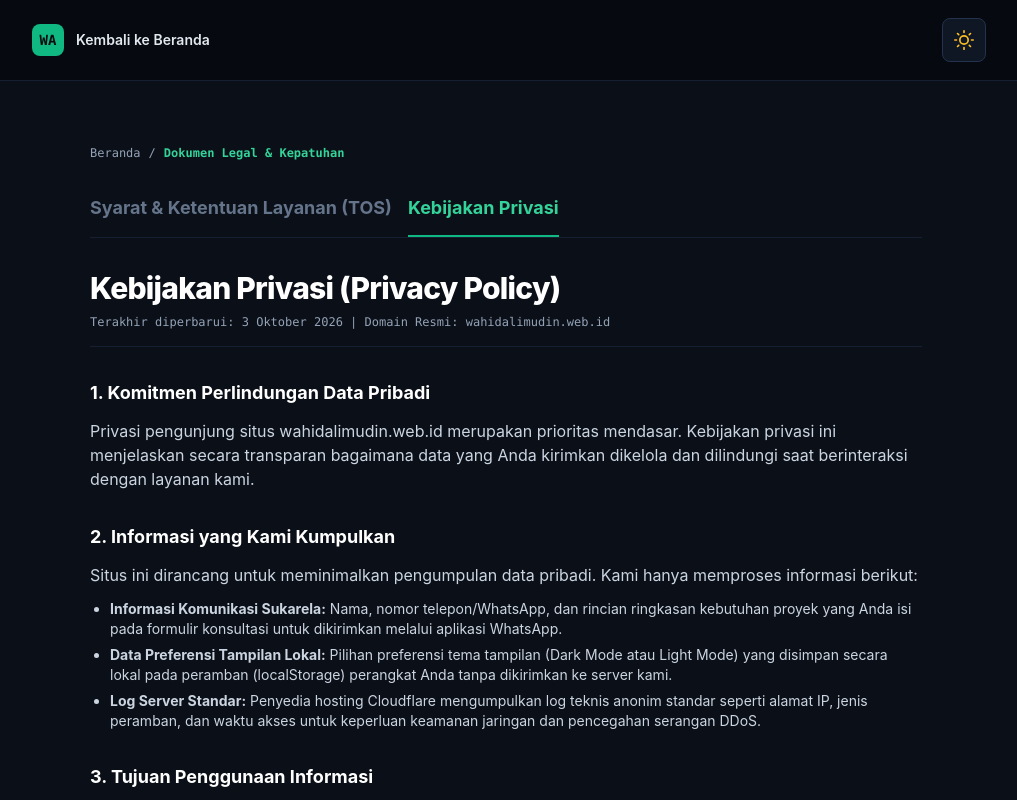
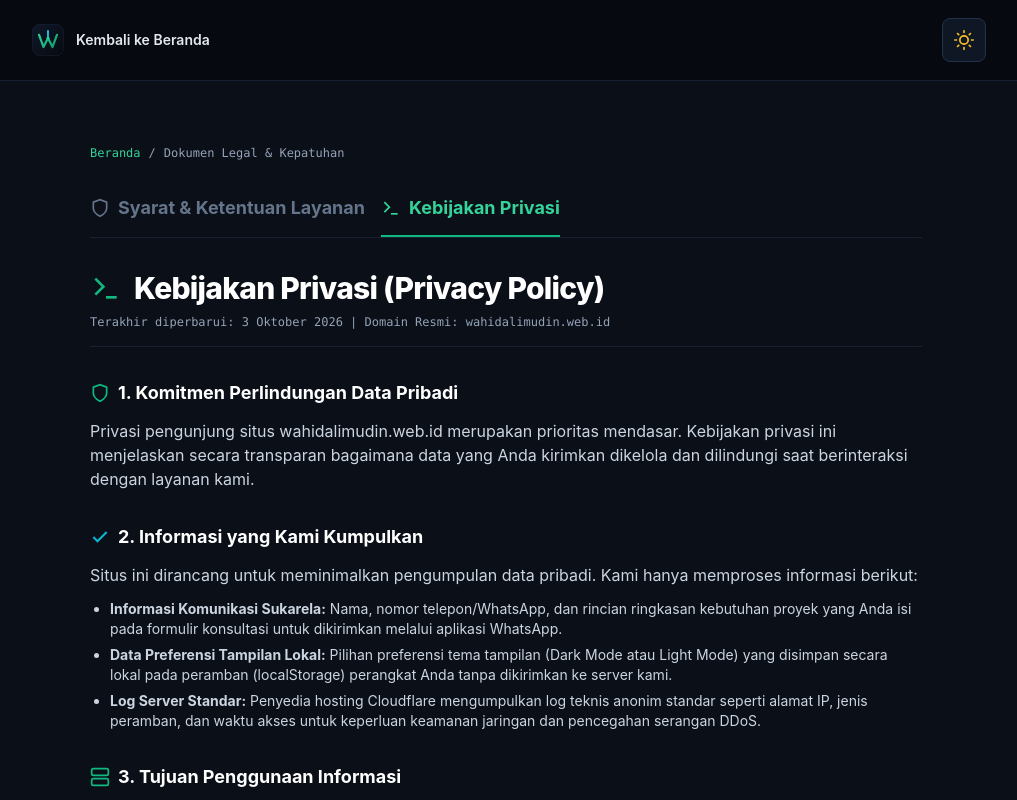
Before and after one commit to wahid672/Wahid-dev, a React (Vite) app: page / in a window 1280 px wide. Both pictures are taken after a click on the button "Kebijakan Privasi". Shown: the top 800 px of the page, without its empty margins (134-1151 px from the left). Built offline with nearby package versions, Linux system fonts and the light colour scheme.

Commit message:
style: sematkan ikon tematik (shield, terminal, server, candlestick, cpu, shopping bag) pada halaman terms dan privacy

```diff
--- a/src/components/LegalPage.tsx
+++ b/src/components/LegalPage.tsx
@@ -1,5 +1,18 @@
 import React, { useState } from 'react';
-import { SunIcon, MoonIcon } from './Icons';
+import {
+  SunIcon,
+  MoonIcon,
+  TerminalIcon,
+  ShieldIcon,
+  CandlestickIcon,
+  ServerIcon,
+  CpuIcon,
+  ShoppingBagIcon,
+  CheckIcon,
+  ExternalLinkIcon,
+  WhatsAppIcon,
+  TelegramIcon
+} from './Icons';
 
 interface LegalPageProps {
   initialTab?: 'terms' | 'privacy';
@@ -26,9 +39,11 @@ export const LegalPage: React.FC<LegalPageProps> = ({
             onClick={onBackToHome}
             className="flex items-center gap-3 text-sm font-semibold text-slate-800 dark:text-slate-200 hover:text-emerald-600 dark:hover:text-emerald-400 transition-colors focus-visible:ring-2 focus-visible:ring-emerald-500 rounded-lg p-1.5"
           >
-            <div className="w-8 h-8 rounded-lg bg-emerald-500 text-obsidian-950 font-mono font-bold flex items-center justify-center text-sm">
-              WA
-            </div>
+            <img
+              src="/logo.svg"
+              alt="Logo Wahid Alimudin"
+              className="w-8 h-8 rounded-lg shadow-sm"
+            />
             <span>Kembali ke Beranda</span>
           </button>
 
@@ -49,9 +64,11 @@ export const LegalPage: React.FC<LegalPageProps> = ({
       <main className="flex-1 max-w-4xl mx-auto px-4 sm:px-6 lg:px-8 py-10 sm:py-16 space-y-8">
         {/* Navigation Breadcrumb */}
         <div className="text-xs font-mono text-slate-500 dark:text-slate-400 flex items-center gap-2">
-          <button type="button" onClick={onBackToHome} className="hover:underline">Beranda</button>
+          <button type="button" onClick={onBackToHome} className="hover:underline text-emerald-600 dark:text-emerald-400">
+            Beranda
+          </button>
           <span>/</span>
-          <span className="text-emerald-600 dark:text-emerald-400 font-semibold">Dokumen Legal &amp; Kepatuhan</span>
+          <span>Dokumen Legal &amp; Kepatuhan</span>
         </div>
 
         {/* Tab Switcher */}
@@ -59,24 +76,26 @@ export const LegalPage: React.FC<LegalPageProps> = ({
           <button
             type="button"
             onClick={() => setActiveTab('terms')}
-            className={`min-h-[44px] pb-3 text-base sm:text-lg font-bold border-b-2 transition-colors ${
+            className={`min-h-[44px] pb-3 text-base sm:text-lg font-bold border-b-2 transition-colors flex items-center gap-2 ${
               activeTab === 'terms'
                 ? 'border-emerald-500 text-emerald-600 dark:text-emerald-400'
                 : 'border-transparent text-slate-500 hover:text-slate-800 dark:hover:text-slate-200'
             }`}
           >
-            Syarat &amp; Ketentuan Layanan (TOS)
+            <ShieldIcon className="w-5 h-5" />
+            <span>Syarat &amp; Ketentuan Layanan</span>
           </button>
           <button
             type="button"
             onClick={() => setActiveTab('privacy')}
-            className={`min-h-[44px] pb-3 text-base sm:text-lg font-bold border-b-2 transition-colors ${
+            className={`min-h-[44px] pb-3 text-base sm:text-lg font-bold border-b-2 transition-colors flex items-center gap-2 ${
               activeTab === 'privacy'
                 ? 'border-emerald-500 text-emerald-600 dark:text-emerald-400'
                 : 'border-transparent text-slate-500 hover:text-slate-800 dark:hover:text-slate-200'
             }`}
           >
-            Kebijakan Privasi
+            <TerminalIcon className="w-5 h-5" />
+            <span>Kebijakan Privasi</span>
           </button>
         </div>
 
@@ -84,8 +103,9 @@ export const LegalPage: React.FC<LegalPageProps> = ({
         {activeTab === 'terms' && (
           <article className="space-y-8 text-slate-700 dark:text-slate-300 leading-relaxed text-sm sm:text-base">
             <div className="space-y-2 border-b border-slate-200 dark:border-obsidian-800 pb-4">
-              <h1 className="text-2xl sm:text-3xl font-extrabold text-slate-900 dark:text-white tracking-tight">
-                Syarat &amp; Ketentuan Layanan (Terms of Service)
+              <h1 className="text-2xl sm:text-3xl font-extrabold text-slate-900 dark:text-white tracking-tight flex items-center gap-3">
+                <ShieldIcon className="w-8 h-8 text-emerald-500 shrink-0" />
+                <span>Syarat &amp; Ketentuan Layanan (Terms of Service)</span>
               </h1>
               <p className="text-xs text-slate-500 dark:text-slate-400 font-mono">
                 Terakhir diperbarui: 3 Oktober 2026 | Domain Resmi: wahidalimudin.web.id
@@ -93,41 +113,81 @@ export const LegalPage: React.FC<LegalPageProps> = ({
             </div>
 
             <section className="space-y-3">
-              <h2 className="text-lg font-bold text-slate-900 dark:text-white">
-                1. Pengenalan dan Penerimaan Ketentuan
+              <h2 className="text-lg font-bold text-slate-900 dark:text-white flex items-center gap-2">
+                <TerminalIcon className="w-5 h-5 text-emerald-500" />
+                <span>1. Pengenalan dan Penerimaan Ketentuan</span>
               </h2>
               <p>
                 Selamat datang di situs profil profesional Wahid Alimudin (wahidalimudin.web.id). Dengan mengakses situs ini atau menggunakan layanan konsultasi pembuatan software house, pengembangan robot trading Expert Advisor (MQL5 MT5), dan perangkat IoT, Anda menyatakan telah membaca, memahami, serta menyetujui syarat dan ketentuan berikut.
               </p>
             </section>
 
-            <section className="space-y-3">
-              <h2 className="text-lg font-bold text-slate-900 dark:text-white">
-                2. Ruang Lingkup Layanan
+            <section className="space-y-4">
+              <h2 className="text-lg font-bold text-slate-900 dark:text-white flex items-center gap-2">
+                <ServerIcon className="w-5 h-5 text-cyan-500" />
+                <span>2. Ruang Lingkup Layanan</span>
               </h2>
               <p>
                 Layanan profesional yang disediakan meliputi:
               </p>
-              <ul className="list-disc pl-5 space-y-1.5 text-sm">
-                <li><strong>Pengembangan Software House:</strong> Pembuatan aplikasi web, integrasi API, sistem informasi manajemen, dan portal akademik (seperti SIAKAD Ponpes, PSB Online).</li>
-                <li><strong>Pengembangan Robot Trading MQL5 (MT5):</strong> Pemrograman algoritma Expert Advisor kustom berdasarkan aturan strategi yang ditentukan oleh klien.</li>
-                <li><strong>Sistem IoT &amp; Embedded:</strong> Pemrograman mikrokontroler ESP32, integrasi sensor RFID, dan arsitektur data real time.</li>
-                <li><strong>Kurasi Afiliasi:</strong> Rekomendasi perangkat keras, alat setup coding, dan infrastruktur server VPS terkurasi melalui program resmi Shopee dan TikTok Affiliate.</li>
-              </ul>
+
+              <div className="grid grid-cols-1 md:grid-cols-2 gap-4">
+                <div className="p-4 rounded-xl border border-slate-200 dark:border-obsidian-800 bg-white dark:bg-obsidian-850 space-y-2">
+                  <div className="flex items-center gap-2 text-emerald-600 dark:text-emerald-400 font-bold text-sm">
+                    <ServerIcon className="w-4 h-4" />
+                    <span>Software House &amp; Web Apps</span>
+                  </div>
+                  <p className="text-xs text-slate-600 dark:text-slate-400 leading-relaxed">
+                    Pembuatan aplikasi web, integrasi API, sistem informasi manajemen, dan portal akademik terintegrasi (seperti SIAKAD Ponpes, PSB Online).
+                  </p>
+                </div>
+
+                <div className="p-4 rounded-xl border border-slate-200 dark:border-obsidian-800 bg-white dark:bg-obsidian-850 space-y-2">
+                  <div className="flex items-center gap-2 text-cyan-600 dark:text-cyan-400 font-bold text-sm">
+                    <CandlestickIcon className="w-4 h-4" />
+                    <span>Robot Trading MQL5 (MT5)</span>
+                  </div>
+                  <p className="text-xs text-slate-600 dark:text-slate-400 leading-relaxed">
+                    Pemrograman algoritma Expert Advisor kustom berdasarkan aturan strategi yang ditentukan oleh klien dengan fokus manajemen risiko.
+                  </p>
+                </div>
+
+                <div className="p-4 rounded-xl border border-slate-200 dark:border-obsidian-800 bg-white dark:bg-obsidian-850 space-y-2">
+                  <div className="flex items-center gap-2 text-emerald-600 dark:text-emerald-400 font-bold text-sm">
+                    <CpuIcon className="w-4 h-4" />
+                    <span>Sistem IoT &amp; Hardware RFID</span>
+                  </div>
+                  <p className="text-xs text-slate-600 dark:text-slate-400 leading-relaxed">
+                    Pemrograman mikrokontroler ESP32, integrasi sensor kartu RFID RC522, dan dashboard presensi real time berbasis web.
+                  </p>
+                </div>
+
+                <div className="p-4 rounded-xl border border-slate-200 dark:border-obsidian-800 bg-white dark:bg-obsidian-850 space-y-2">
+                  <div className="flex items-center gap-2 text-amber-600 dark:text-amber-400 font-bold text-sm">
+                    <ShoppingBagIcon className="w-4 h-4" />
+                    <span>Kurasi Gear &amp; Afiliasi</span>
+                  </div>
+                  <p className="text-xs text-slate-600 dark:text-slate-400 leading-relaxed">
+                    Rekomendasi modul mikrokontroler, perlengkapan setup workstation, dan infrastruktur server VPS terkurasi melalui Shopee dan TikTok Affiliate.
+                  </p>
+                </div>
+              </div>
             </section>
 
-            <section className="space-y-3 p-4 rounded-xl bg-amber-50 dark:bg-amber-950/40 border border-amber-200 dark:border-amber-800/80">
-              <h2 className="text-base font-bold text-amber-900 dark:text-amber-200">
-                3. Penafian Risiko Khusus Robot Trading (Financial Risk Disclaimer)
+            <section className="space-y-3 p-5 rounded-xl bg-amber-50 dark:bg-amber-950/40 border border-amber-300 dark:border-amber-800/80">
+              <h2 className="text-base font-bold text-amber-900 dark:text-amber-200 flex items-center gap-2">
+                <ShieldIcon className="w-5 h-5 text-amber-600 dark:text-amber-400 shrink-0" />
+                <span>3. Penafian Risiko Khusus Robot Trading (Financial Risk Disclaimer)</span>
               </h2>
               <p className="text-xs sm:text-sm text-amber-900/90 dark:text-amber-200/90 leading-relaxed">
-                Trading instrumen finansial seperti forex, komoditas emas (XAUUSD), indeks, dan aset derivatif mengandung tingkat risiko tinggi terhadap modal Anda. Pengembangan Expert Advisor (EA) MQL5 bertujuan untuk mengotomatiskan eksekusi strategi berdasarkan logika teknis yang disepakati. Hasil simulasi Strategy Tester historis (backtesting) tidak menjamin keuntungan pada masa depan. Wahid Alimudin bertindak sebagai pengembang teknis (software programmer) dan bukan penasihat keuangan berlisensi. Klien bertanggung jawab penuh atas segala keputusan modal, pengelolaan lot, dan hasil perdagangan pada akun broker masing-masing.
+                Trading valuta asing (forex), komoditas emas (XAUUSD), indeks, dan aset derivatif mengandung tingkat risiko tinggi terhadap modal Anda. Pengembangan Expert Advisor (EA) MQL5 bertujuan untuk mengotomatiskan eksekusi strategi berdasarkan logika teknis yang disepakati. Hasil simulasi Strategy Tester historis (backtesting) tidak menjamin keuntungan pada masa depan. Wahid Alimudin bertindak sebagai pengembang teknis (software programmer) dan bukan penasihat keuangan berlisensi. Klien bertanggung jawab penuh atas segala keputusan modal, pengelolaan lot, dan hasil perdagangan pada akun broker masing-masing.
               </p>
             </section>
 
             <section className="space-y-3">
-              <h2 className="text-lg font-bold text-slate-900 dark:text-white">
-                4. Hak Kekayaan Intelektual dan Kerahasiaan Strategi
+              <h2 className="text-lg font-bold text-slate-900 dark:text-white flex items-center gap-2">
+                <CheckIcon className="w-5 h-5 text-emerald-500" />
+                <span>4. Hak Kekayaan Intelektual dan Kerahasiaan Strategi</span>
               </h2>
               <p>
                 Segala logika trading, parameter rahasia, atau aturan bisnis unik yang Anda bagikan selama masa konsultasi dijaga kerahasiaannya dan tidak akan dipublikasikan atau dijual kepada pihak ketiga tanpa izin tertulis dari Anda. Penyerahan file source code (.mq5 / kode sumber web) mengikuti perjanjian kerja sama masing-masing proyek.
@@ -135,21 +195,43 @@ export const LegalPage: React.FC<LegalPageProps> = ({
             </section>
 
             <section className="space-y-3">
-              <h2 className="text-lg font-bold text-slate-900 dark:text-white">
-                5. Keterbukaan Tautan Pihak Ketiga &amp; Afiliasi
+              <h2 className="text-lg font-bold text-slate-900 dark:text-white flex items-center gap-2">
+                <ExternalLinkIcon className="w-5 h-5 text-cyan-500" />
+                <span>5. Keterbukaan Tautan Pihak Ketiga &amp; Afiliasi</span>
               </h2>
               <p>
                 Situs ini memuat tautan ke toko e-commerce resmi (Shopee, TikTok) dan mitra infrastruktur server. Transaksi pembelian barang fisik atau layanan pihak ketiga tunduk pada syarat dan ketentuan masing-masing platform penyedia.
               </p>
             </section>
 
-            <section className="space-y-3">
-              <h2 className="text-lg font-bold text-slate-900 dark:text-white">
-                6. Kontak Layanan
+            <section className="space-y-3 p-4 rounded-xl border border-slate-200 dark:border-obsidian-800 bg-white dark:bg-obsidian-850">
+              <h2 className="text-lg font-bold text-slate-900 dark:text-white flex items-center gap-2">
+                <WhatsAppIcon className="w-5 h-5 text-emerald-500" />
+                <span>6. Kontak Layanan</span>
               </h2>
-              <p>
-                Pertanyaan terkait syarat dan ketentuan ini dapat diajukan langsung melalui WhatsApp resmi <strong>+62 815-4098-3390</strong> atau melalui Telegram <strong>@wahidalimudin</strong>.
+              <p className="text-sm">
+                Pertanyaan terkait syarat dan ketentuan ini dapat diajukan langsung melalui saluran resmi:
               </p>
+              <div className="flex flex-wrap gap-4 pt-2">
+                <a
+                  href="https://wa.me/6281540983390?text=Halo%20Mas%20Wahid,%20saya%20ingin%20bertanya%20mengenai%20syarat%20layanan"
+                  target="_blank"
+                  rel="noopener noreferrer"
+                  className="min-h-[44px] inline-flex items-center gap-2 px-4 py-2 rounded-lg bg-emerald-600 hover:bg-emerald-500 text-white font-semibold text-xs transition-colors"
+                >
+                  <WhatsAppIcon className="w-4 h-4" />
+                  <span>WhatsApp: +62 815-4098-3390</span>
+                </a>
+                <a
+                  href="https://t.me/wahidalimudin"
+                  target="_blank"
+                  rel="noopener noreferrer"
+                  className="min-h-[44px] inline-flex items-center gap-2 px-4 py-2 rounded-lg border border-slate-300 dark:border-obsidian-700 bg-slate-50 dark:bg-obsidian-900 text-slate-800 dark:text-slate-200 font-semibold text-xs hover:bg-slate-100 dark:hover:bg-obsidian-800 transition-colors"
+                >
+                  <TelegramIcon className="w-4 h-4" />
+                  <span>Telegram: @wahidalimudin</span>
+                </a>
+              </div>
             </section>
           </article>
         )}
@@ -158,8 +240,9 @@ export const LegalPage: React.FC<LegalPageProps> = ({
         {activeTab === 'privacy' && (
           <article className="space-y-8 text-slate-700 dark:text-slate-300 leading-relaxed text-sm sm:text-base">
             <div className="space-y-2 border-b border-slate-200 dark:border-obsidian-800 pb-4">
-              <h1 className="text-2xl sm:text-3xl font-extrabold text-slate-900 dark:text-white tracking-tight">
-                Kebijakan Privasi (Privacy Policy)
+              <h1 className="text-2xl sm:text-3xl font-extrabold text-slate-900 dark:text-white tracking-tight flex items-center gap-3">
+                <TerminalIcon className="w-8 h-8 text-emerald-500 shrink-0" />
+                <span>Kebijakan Privasi (Privacy Policy)</span>
               </h1>
               <p className="text-xs text-slate-500 dark:text-slate-400 font-mono">
                 Terakhir diperbarui: 3 Oktober 2026 | Domain Resmi: wahidalimudin.web.id
@@ -167,8 +250,9 @@ export const LegalPage: React.FC<LegalPageProps> = ({
             </div>
 
             <section className="space-y-3">
-              <h2 className="text-lg font-bold text-slate-900 dark:text-white">
-                1. Komitmen Perlindungan Data Pribadi
+              <h2 className="text-lg font-bold text-slate-900 dark:text-white flex items-center gap-2">
+                <ShieldIcon className="w-5 h-5 text-emerald-500" />
+                <span>1. Komitmen Perlindungan Data Pribadi</span>
               </h2>
               <p>
                 Privasi pengunjung situs wahidalimudin.web.id merupakan prioritas mendasar. Kebijakan privasi ini menjelaskan secara transparan bagaimana data yang Anda kirimkan dikelola dan dilindungi saat berinteraksi dengan layanan kami.
@@ -176,8 +260,9 @@ export const LegalPage: React.FC<LegalPageProps> = ({
             </section>
 
             <section className="space-y-3">
-              <h2 className="text-lg font-bold text-slate-900 dark:text-white">
-                2. Informasi yang Kami Kumpulkan
+              <h2 className="text-lg font-bold text-slate-900 dark:text-white flex items-center gap-2">
+                <CheckIcon className="w-5 h-5 text-cyan-500" />
+                <span>2. Informasi yang Kami Kumpulkan</span>
               </h2>
               <p>
                 Situs ini dirancang untuk meminimalkan pengumpulan data pribadi. Kami hanya memproses informasi berikut:
@@ -190,8 +275,9 @@ export const LegalPage: React.FC<LegalPageProps> = ({
             </section>
 
             <section className="space-y-3">
-              <h2 className="text-lg font-bold text-slate-900 dark:text-white">
-                3. Tujuan Penggunaan Informasi
+              <h2 className="text-lg font-bold text-slate-900 dark:text-white flex items-center gap-2">
+                <ServerIcon className="w-5 h-5 text-emerald-500" />
+                <span>3. Tujuan Penggunaan Informasi</span>
               </h2>
               <p>
                 Data yang Anda sampaikan kepada kami hanya digunakan untuk:
@@ -207,8 +293,9 @@ export const LegalPage: React.FC<LegalPageProps> = ({
             </section>
 
             <section className="space-y-3">
-              <h2 className="text-lg font-bold text-slate-900 dark:text-white">
-                4. Penyimpanan dan Keamanan Data
+              <h2 className="text-lg font-bold text-slate-900 dark:text-white flex items-center gap-2">
+                <ShieldIcon className="w-5 h-5 text-emerald-500" />
+                <span>4. Penyimpanan dan Keamanan Data</span>
               </h2>
               <p>
                 Komunikasi pesan langsung melalui WhatsApp dilindungi oleh enkripsi ujung-ke-ujung (end-to-end encryption) milik protokol WhatsApp. Kami menerapkan praktik keamanan standar pada seluruh repositori kode dan server hosting Cloudflare Pages berprotokol HTTPS/SSL.
@@ -216,19 +303,21 @@ export const LegalPage: React.FC<LegalPageProps> = ({
             </section>
 
             <section className="space-y-3">
-              <h2 className="text-lg font-bold text-slate-900 dark:text-white">
-                5. Tautan ke Situs Eksternal
+              <h2 className="text-lg font-bold text-slate-900 dark:text-white flex items-center gap-2">
+                <ExternalLinkIcon className="w-5 h-5 text-cyan-500" />
+                <span>5. Tautan ke Situs Eksternal</span>
               </h2>
               <p>
                 Situs ini memuat tautan menuju situs platform SaaS (siakadponpes.com, psbonline.id, wanotif.web.id, presensirfid.web.id, smartapps.my.id) serta tautan afiliasi Shopee dan TikTok. Ketika Anda mengeklik tautan tersebut, Anda berpindah ke domain pihak ketiga yang memiliki kebijakan privasi masing-masing di luar kendali kami.
               </p>
             </section>
 
-            <section className="space-y-3">
-              <h2 className="text-lg font-bold text-slate-900 dark:text-white">
-                6. Hak Anda atas Data Pribadi
+            <section className="space-y-3 p-4 rounded-xl border border-slate-200 dark:border-obsidian-800 bg-white dark:bg-obsidian-850">
+              <h2 className="text-lg font-bold text-slate-900 dark:text-white flex items-center gap-2">
+                <WhatsAppIcon className="w-5 h-5 text-emerald-500" />
+                <span>6. Hak Anda atas Data Pribadi</span>
               </h2>
-              <p>
+              <p className="text-sm">
                 Anda berhak meminta klarifikasi, pembaruan, atau penghapusan riwayat percakapan konsultasi proyek Anda dari kontak kami kapan saja dengan menghubungi kami melalui WhatsApp <strong>+62 815-4098-3390</strong>.
               </p>
             </section>
```
